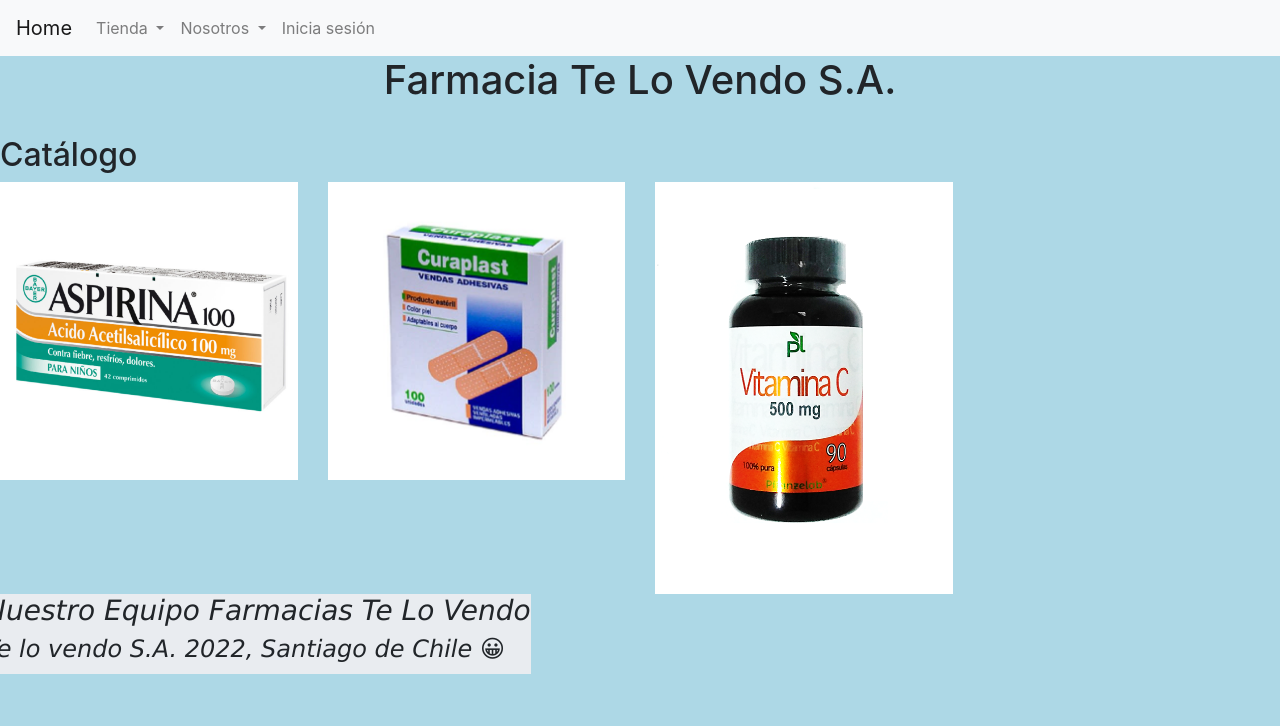
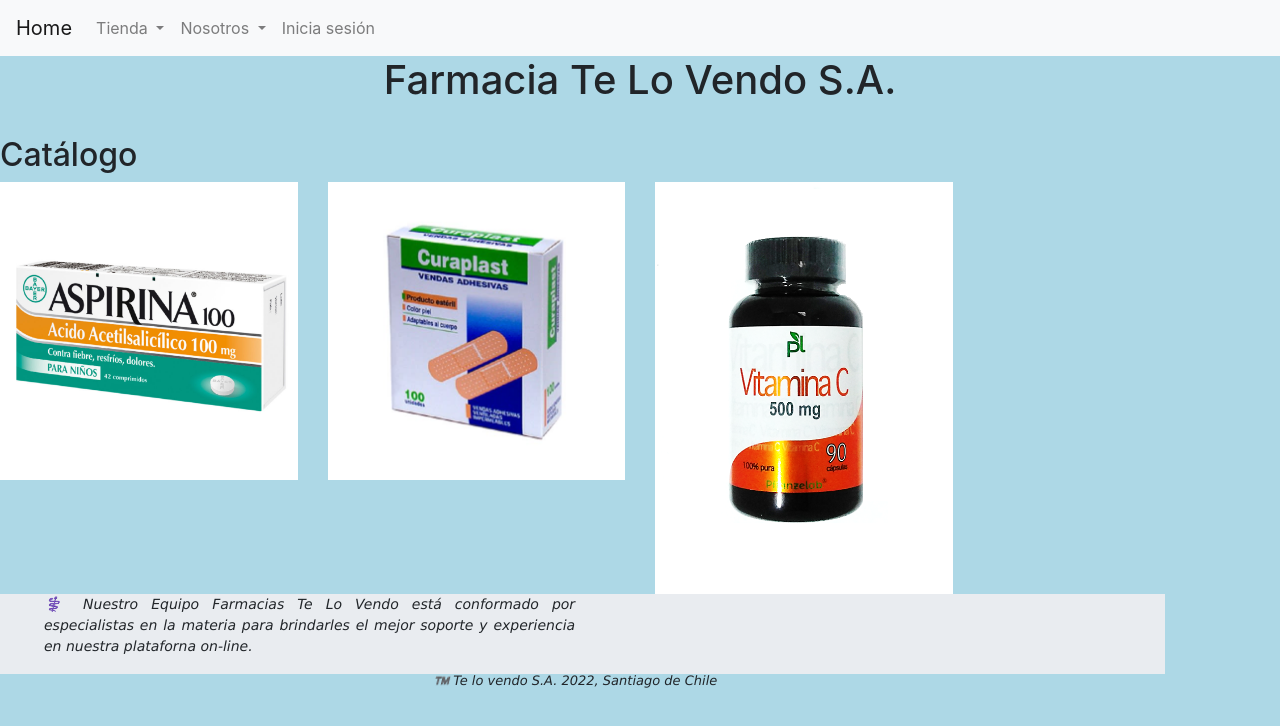
Before and after one commit to Patricio90/TeloVendo24-03, a plain HTML site: page Catalogo.html in a window 1280 px wide. Drawn offline with nearby package versions, Linux system fonts and the light colour scheme.

Commit message:
version 4
Modificaciones footer catalogo y quienessomos

```diff
--- a/Catalogo.html
+++ b/Catalogo.html
@@ -87,8 +87,9 @@
             </div>
     </section>
     <footer>
-        <h3>Nuestro Equipo Farmacias Te Lo Vendo</h3>
-        <h4>Te lo vendo S.A. 2022, Santiago de Chile &#128512;</h4>
+        <p class="pie"> &#x2695;&#xfe0f; Nuestro Equipo Farmacias Te Lo Vendo está conformado por especialistas en la materia para brindarles el mejor soporte y experiencia
+          en nuestra plataforna on-line.</p>
+        <h6> &#x2122;&#xfe0f; Te lo vendo S.A. 2022, Santiago de Chile</h6>
     </footer>
     <!-- Bootstrap CSS -->
     <!-- Optional JavaScript -->
```
Also changed, not shown: Quienessomos.html (+3 -2 lines).
